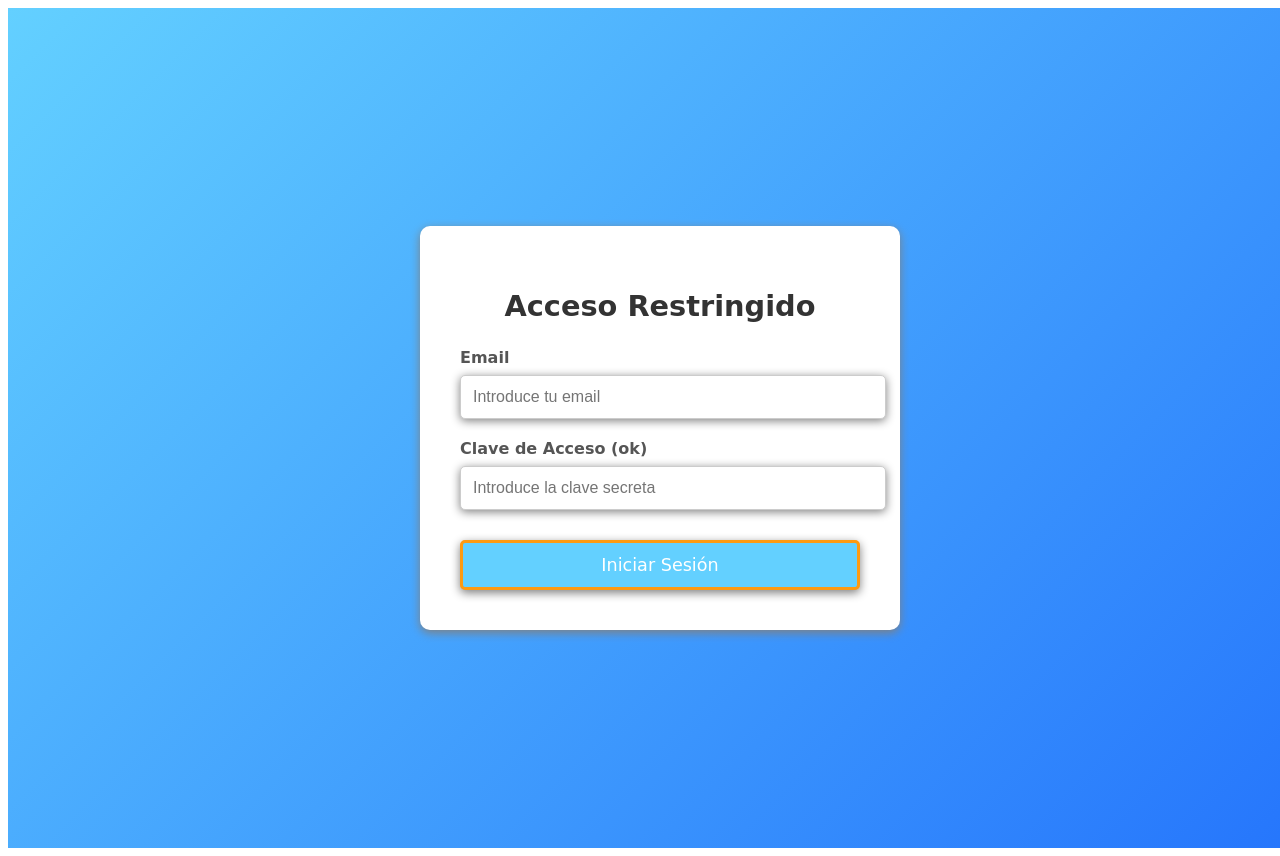
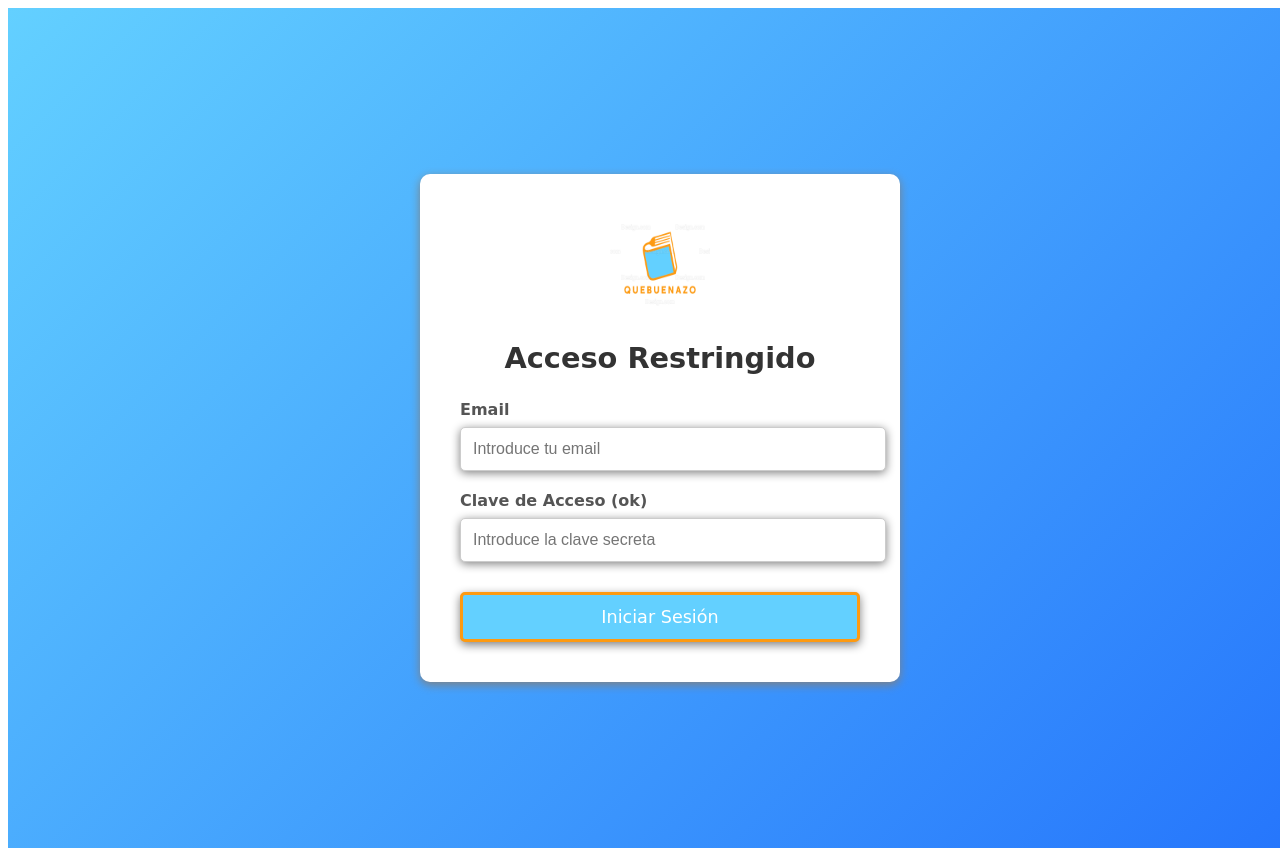
Before and after one commit to SanVargasAl/NRC_4161, a website: page index.html in a window 1280 px wide. Shown: the top 856 px of the page. Drawn offline with Linux system fonts and the light colour scheme; a web font is replaced by a local one.

Commit message:
Add image to login container in index.html

```diff
--- a/index.html
+++ b/index.html
@@ -12,6 +12,7 @@
   <body>
     <section class="login-container">
       <div class="login-box">
+        <img height="100" width="100" src="Imagenes/large.png" alt="" />
         <h2>Acceso Restringido</h2>
 
         <form onsubmit="return validarLogin(event);">
```
